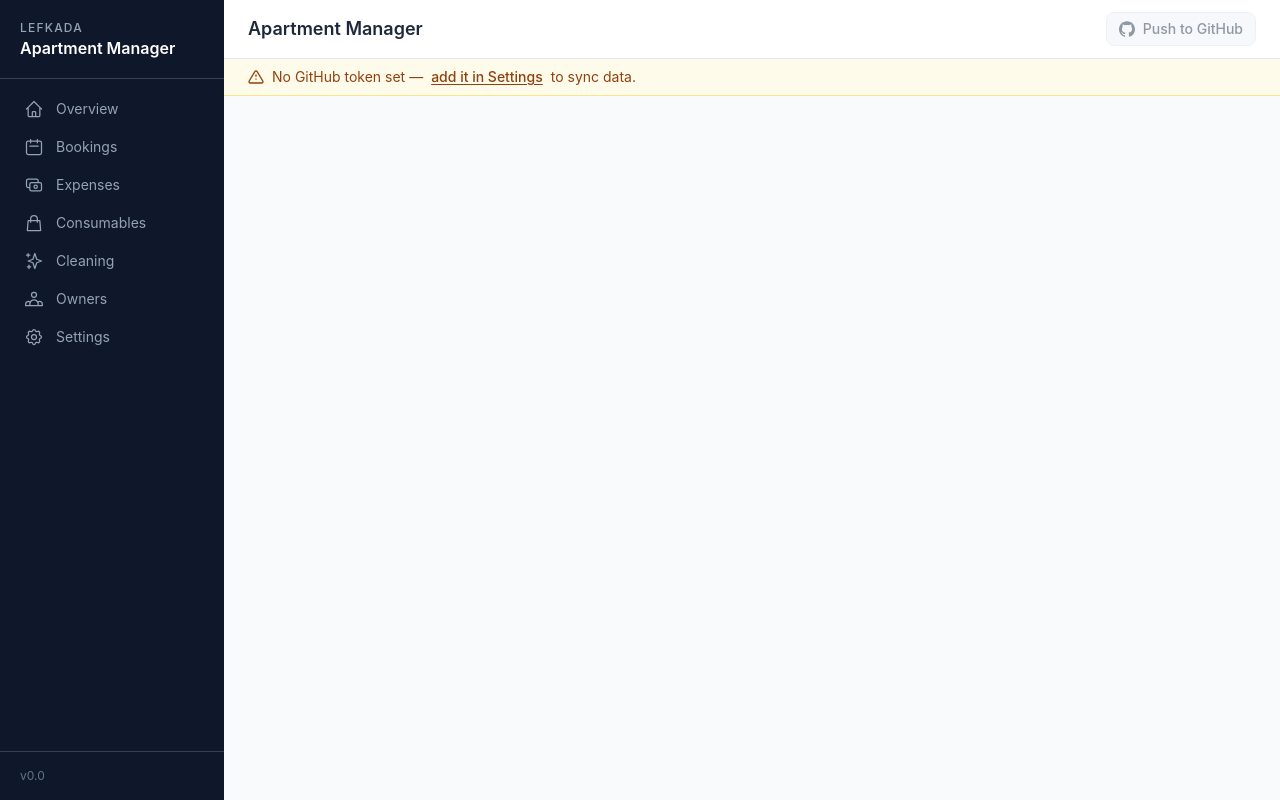
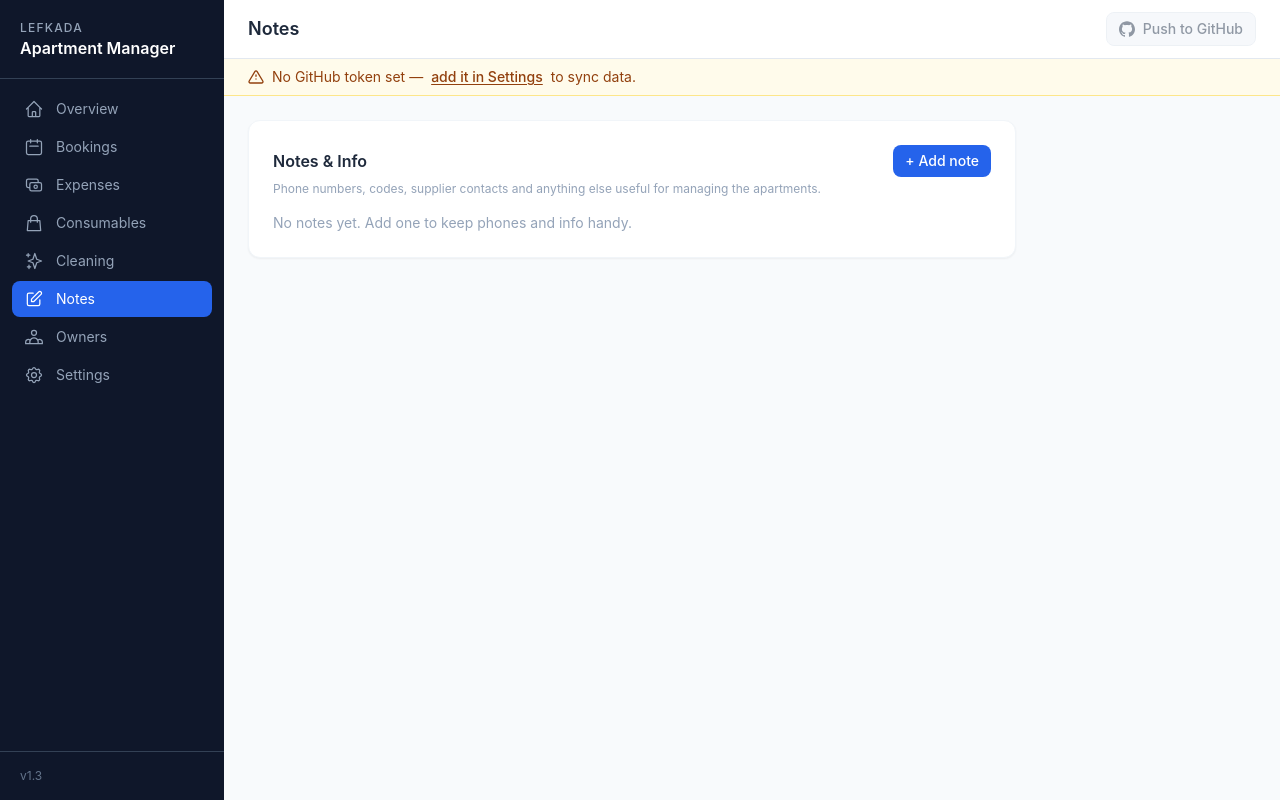
Before and after one commit to IliasPa/Bookings-management, a React (Vite) app: page /#/notes in a window 1280 px wide. Built offline with nearby package versions, Linux system fonts and the light colour scheme.

Commit message:
v1.3 — persist accountant to GitHub, add Notes tab

```diff
--- a/src/App.jsx
+++ b/src/App.jsx
@@ -11,6 +11,7 @@ import Settings from './pages/Settings.jsx';
 import Owners from './pages/Owners.jsx';
 import Cleaning from './pages/Cleaning.jsx';
 import Consumables from './pages/Consumables.jsx';
+import Notes from './pages/Notes.jsx';
 
 function getStoredCategories() {
   try {
@@ -30,6 +31,7 @@ export default function App() {
   const [apartments, setApartments] = useState([]);
   const [manager, setManager] = useState({ name: '', phone: '' });
   const [accountant, setAccountant] = useState({ name: '', phone: '', email: '' });
+  const [notes, setNotes] = useState([]);
   const [consumables, setConsumables] = useState([]);
   const [cleaning, setCleaning] = useState({ hiddenCosts: [], rates: { fullClean: 60, beddingChange: 60, beddingInterval: 4 } });
 
@@ -56,6 +58,7 @@ export default function App() {
         setApartments(c.apartments || []);
         setManager(c.manager || { name: '', phone: '' });
         setAccountant(c.accountant || { name: '', phone: '', email: '' });
+        setNotes(c.notes || []);
         setConsumables(c.consumables || []);
         setCleaning(c.cleaning || { hiddenCosts: [], rates: { fullClean: 60, beddingChange: 60, beddingInterval: 4 } });
         if (c.expenseCategories) setExpenseCategories(c.expenseCategories);
@@ -70,12 +73,20 @@ export default function App() {
       setBookings(data.bookings);
       setExpenses(data.expenses);
       setApartments(data.apartments);
-      setManager(data.manager || { name: '', phone: '' });
-      setAccountant(data.accountant || { name: '', phone: '', email: '' });
+      // manager/accountant live inside apartments.json; keep cached values if the
+      // file is still in the old array-only format (data.* will be null then)
+      if (data.manager) setManager(data.manager);
+      if (data.accountant) setAccountant(data.accountant);
+      setNotes(data.notes || []);
       setConsumables(data.consumables || []);
       setCleaning(data.cleaning || { hiddenCosts: [], rates: { fullClean: 60, beddingChange: 60, beddingInterval: 4 } });
       if (data.expenseCategories) setExpenseCategories(data.expenseCategories);
-      localStorage.setItem('data_cache', JSON.stringify(data));
+      localStorage.setItem('data_cache', JSON.stringify({
+        ...data,
+        // don't cache nulls from an old-format apartments.json
+        manager: data.manager || JSON.parse(localStorage.getItem('data_cache') || '{}').manager || { name: '', phone: '' },
+        accountant: data.accountant || JSON.parse(localStorage.getItem('data_cache') || '{}').accountant || { name: '', phone: '', email: '' },
+      }));
       setPushState('idle');
       setLoading(false);
     } catch (err) {
@@ -113,8 +124,8 @@ export default function App() {
     setPushState('pushing');
     setPushError('');
     try {
-      await saveAllData({ bookings, expenses, expenseCategories, apartments, manager, accountant, consumables, cleaning }, token, config);
-      localStorage.setItem('data_cache', JSON.stringify({ bookings, expenses, expenseCategories, apartments, manager, accountant, consumables, cleaning }));
+      await saveAllData({ bookings, expenses, expenseCategories, apartments, manager, accountant, notes, consumables, cleaning }, token, config);
+      localStorage.setItem('data_cache', JSON.stringify({ bookings, expenses, expenseCategories, apartments, manager, accountant, notes, consumables, cleaning }));
       setPushState('success');
       setTimeout(() => setPushState('idle'), 3000);
     } catch (err) {
@@ -122,7 +133,7 @@ export default function App() {
       setPushState('error');
       setTimeout(() => setPushState('dirty'), 5000);
     }
-  }, [bookings, expenses, expenseCategories, apartments, manager, accountant, consumables, cleaning, token, config]);
+  }, [bookings, expenses, expenseCategories, apartments, manager, accountant, notes, consumables, cleaning, token, config]);
 
   const saveToken = useCallback((newToken) => {
     localStorage.setItem('gh_token', newToken);
@@ -151,6 +162,7 @@ export default function App() {
     apartments, setApartments,
     manager, setManager,
     accountant, setAccountant,
+    notes, setNotes,
     consumables, setConsumables,
     cleaning, setCleaning,
     markDirty,
@@ -187,6 +199,7 @@ export default function App() {
               <Route path="/owners" element={<Owners />} />
               <Route path="/consumables" element={<Consumables />} />
               <Route path="/cleaning" element={<Cleaning />} />
+              <Route path="/notes" element={<Notes />} />
               <Route path="/settings" element={<Settings />} />
             </Routes>
           )}
--- a/src/components/Layout.jsx
+++ b/src/components/Layout.jsx
@@ -48,6 +48,15 @@ const nav = [
     ),
   },
   {
+    to: '/notes',
+    label: 'Notes',
+    icon: (
+      <svg className="w-5 h-5" fill="none" stroke="currentColor" viewBox="0 0 24 24">
+        <path strokeLinecap="round" strokeLinejoin="round" strokeWidth={1.5} d="M11 5H6a2 2 0 00-2 2v11a2 2 0 002 2h11a2 2 0 002-2v-5m-1.414-9.414a2 2 0 112.828 2.828L11.828 15H9v-2.828l8.586-8.586z" />
+      </svg>
+    ),
+  },
+  {
     to: '/owners',
     label: 'Owners',
     icon: (
@@ -75,6 +84,7 @@ const pageTitles = {
   '/owners': 'Owners',
   '/consumables': 'Consumables',
   '/cleaning': 'Cleaning',
+  '/notes': 'Notes',
   '/settings': 'Settings',
 };
 
@@ -109,7 +119,7 @@ export default function Layout({ children, pushState, pushError, onPush, hasToke
           ))}
         </nav>
         <div className="px-5 py-4 border-t border-slate-700">
-          <p className="text-slate-500 text-xs">v0.0</p>
+          <p className="text-slate-500 text-xs">v1.3</p>
         </div>
       </aside>
 
--- a/src/github.js
+++ b/src/github.js
@@ -71,18 +71,27 @@ export async function loadAllData(token, config) {
   const rawExp = e.content;
   const expenses = Array.isArray(rawExp) ? rawExp : (rawExp.expenses || []);
   const expenseCategories = Array.isArray(rawExp) ? null : (rawExp.categories || null);
+  // apartments.json may be a plain array (old) or { apartments, manager, accountant, notes } (new)
+  const rawApt = a.content;
+  const apartments = Array.isArray(rawApt) ? rawApt : (rawApt.apartments || []);
+  const manager = Array.isArray(rawApt) ? null : (rawApt.manager || null);
+  const accountant = Array.isArray(rawApt) ? null : (rawApt.accountant || null);
+  const notes = Array.isArray(rawApt) ? [] : (rawApt.notes || []);
   return {
     bookings: b.content,
     expenses,
     expenseCategories,
-    apartments: a.content,
+    apartments,
+    manager,
+    accountant,
+    notes,
     consumables: c.content,
     cleaning: cl.content,
   };
 }
 
 // Single commit for all data files via the Git Data API
-export async function saveAllData({ bookings, expenses, expenseCategories, apartments, consumables, cleaning }, token, config) {
+export async function saveAllData({ bookings, expenses, expenseCategories, apartments, manager, accountant, notes, consumables, cleaning }, token, config) {
   const { owner, repo, branch } = config;
 
   // 1. Current branch tip
@@ -118,7 +127,12 @@ export async function saveAllData({ bookings, expenses, expenseCategories, apart
   const [blobB, blobE, blobA, blobC, blobCl] = await Promise.all([
     makeBlob(bookings),
     makeBlob({ expenses, categories: expenseCategories }),
-    makeBlob(apartments),
+    makeBlob({
+      apartments,
+      manager: manager || { name: '', phone: '' },
+      accountant: accountant || { name: '', phone: '', email: '' },
+      notes: notes || [],
+    }),
     makeBlob(consumables || []),
     makeBlob(cleaning || { hiddenCosts: [] }),
   ]);
--- /dev/null
+++ b/src/pages/Notes.jsx
@@ -0,0 +1,108 @@
+import { useState } from 'react';
+import { useData } from '../DataContext.jsx';
+import ConfirmModal from '../components/ConfirmModal.jsx';
+
+const newId = () => `note_${Date.now()}_${Math.floor(Math.random() * 1000)}`;
+
+export default function Notes() {
+  const { notes, setNotes, markDirty } = useData();
+
+  const [draft, setDraft] = useState(null); // { id?, title, body }  null = closed
+  const [delNote, setDelNote] = useState(null);
+
+  const openNew = () => setDraft({ title: '', body: '' });
+  const openEdit = (n) => setDraft({ ...n });
+
+  const saveDraft = () => {
+    const title = draft.title.trim();
+    const body = draft.body.trim();
+    if (!title && !body) { setDraft(null); return; }
+    if (draft.id) {
+      setNotes(prev => prev.map(n => n.id === draft.id ? { ...n, title, body } : n));
+    } else {
+      setNotes(prev => [...prev, { id: newId(), title, body }]);
+    }
+    markDirty();
+    setDraft(null);
+  };
+
+  const deleteNote = () => {
+    setNotes(prev => prev.filter(n => n.id !== delNote.id));
+    markDirty();
+    setDelNote(null);
+  };
+
+  return (
+    <div className="space-y-6 max-w-3xl">
+      <div className="bg-white rounded-xl border border-slate-100 shadow-sm p-6">
+        <div className="flex items-center justify-between mb-1">
+          <h3 className="font-semibold text-slate-800">Notes &amp; Info</h3>
+          {!draft && (
+            <button onClick={openNew}
+              className="px-3 py-1.5 bg-blue-600 text-white rounded-lg text-sm font-medium hover:bg-blue-700">
+              + Add note
+            </button>
+          )}
+        </div>
+        <p className="text-xs text-slate-400 mb-4">
+          Phone numbers, codes, supplier contacts and anything else useful for managing the apartments.
+        </p>
+
+        {draft && (
+          <div className="border border-blue-200 rounded-lg p-4 mb-4 space-y-3 bg-blue-50/40">
+            <div>
+              <label className="text-xs font-medium text-slate-500 mb-1 block">Title</label>
+              <input
+                type="text" value={draft.title} autoFocus
+                onChange={e => setDraft(d => ({ ...d, title: e.target.value }))}
+                placeholder="e.g. Plumber, Wi-Fi password, Gate code…"
+                className="w-full border border-blue-300 rounded px-2 py-1.5 text-sm focus:outline-none focus:ring-2 focus:ring-blue-500"
+              />
+            </div>
+            <div>
+              <label className="text-xs font-medium text-slate-500 mb-1 block">Details</label>
+              <textarea
+                value={draft.body} rows={4}
+                onChange={e => setDraft(d => ({ ...d, body: e.target.value }))}
+                placeholder="Phone numbers, instructions, random info…"
+                className="w-full border border-slate-200 rounded px-2 py-1.5 text-sm focus:outline-none focus:ring-2 focus:ring-blue-500 resize-y"
+              />
+            </div>
+            <div className="flex gap-2">
+              <button onClick={saveDraft}
+                className="px-3 py-1 bg-blue-600 text-white rounded text-sm hover:bg-blue-700">Save</button>
+              <button onClick={() => setDraft(null)}
+                className="px-3 py-1 border border-slate-200 text-slate-600 rounded text-sm hover:bg-slate-50">Cancel</button>
+            </div>
+          </div>
+        )}
+
+        <div className="space-y-3">
+          {notes.map(note => (
+            <div key={note.id} className="border border-slate-100 rounded-lg p-4">
+              <div className="flex items-start gap-3">
+                <div className="flex-1 min-w-0">
+                  {note.title && <p className="text-sm font-medium text-slate-800 mb-1">{note.title}</p>}
+                  {note.body && <p className="text-sm text-slate-600 whitespace-pre-wrap break-words">{note.body}</p>}
+                </div>
+                <button onClick={() => openEdit(note)} className="text-xs text-slate-400 hover:text-blue-600">Edit</button>
+                <button onClick={() => setDelNote(note)} className="text-xs text-slate-400 hover:text-red-600">Delete</button>
+              </div>
+            </div>
+          ))}
+          {notes.length === 0 && !draft && (
+            <p className="text-sm text-slate-400">No notes yet. Add one to keep phones and info handy.</p>
+          )}
+        </div>
+      </div>
+
+      {delNote && (
+        <ConfirmModal
+          message={`Delete note "${delNote.title || 'Untitled'}"?`}
+          onConfirm={deleteNote}
+          onCancel={() => setDelNote(null)}
+        />
+      )}
+    </div>
+  );
+}
```
Also changed, not shown: data/apartments.json (+7 -1 lines), 7 other files (tests, documents, lock files or other folders).
